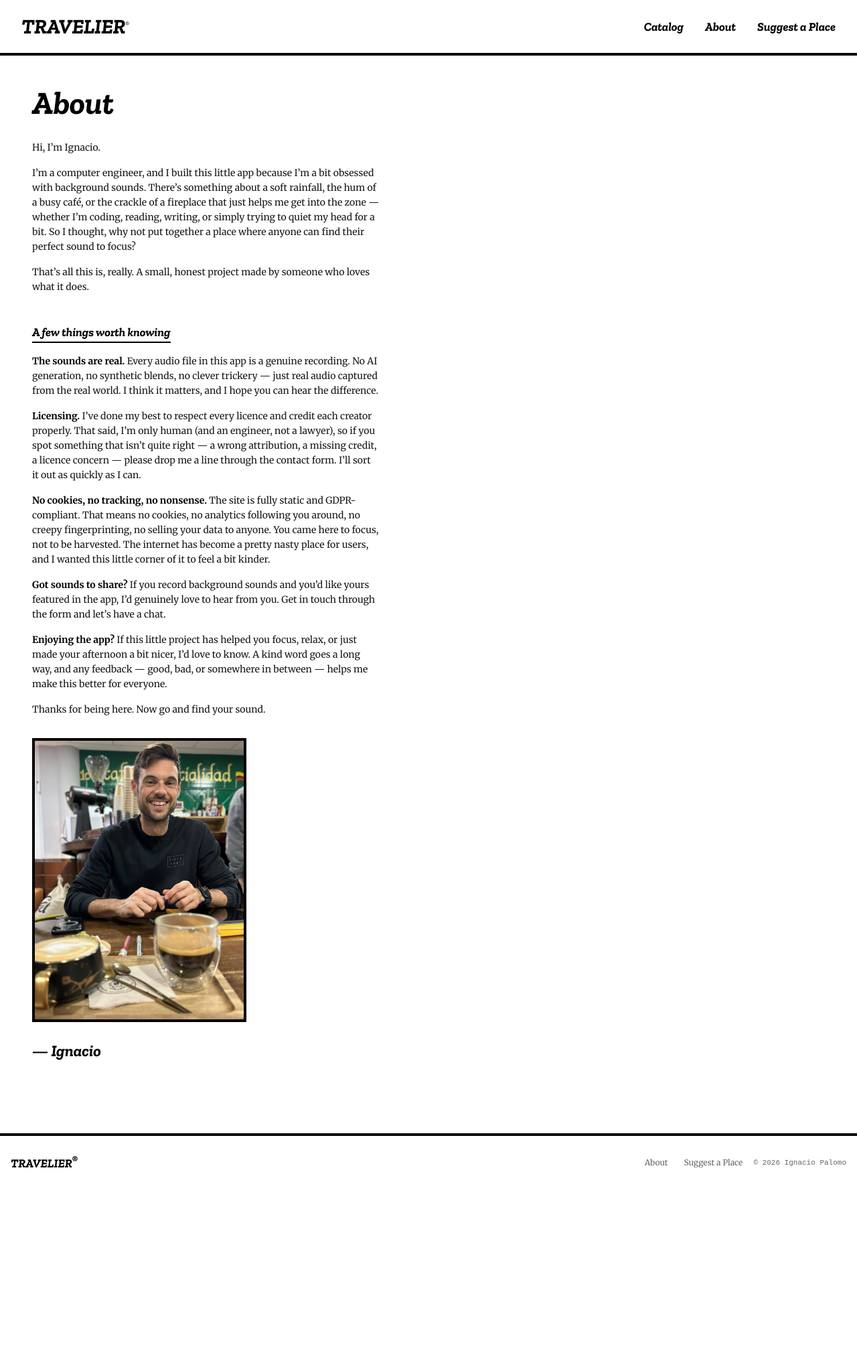
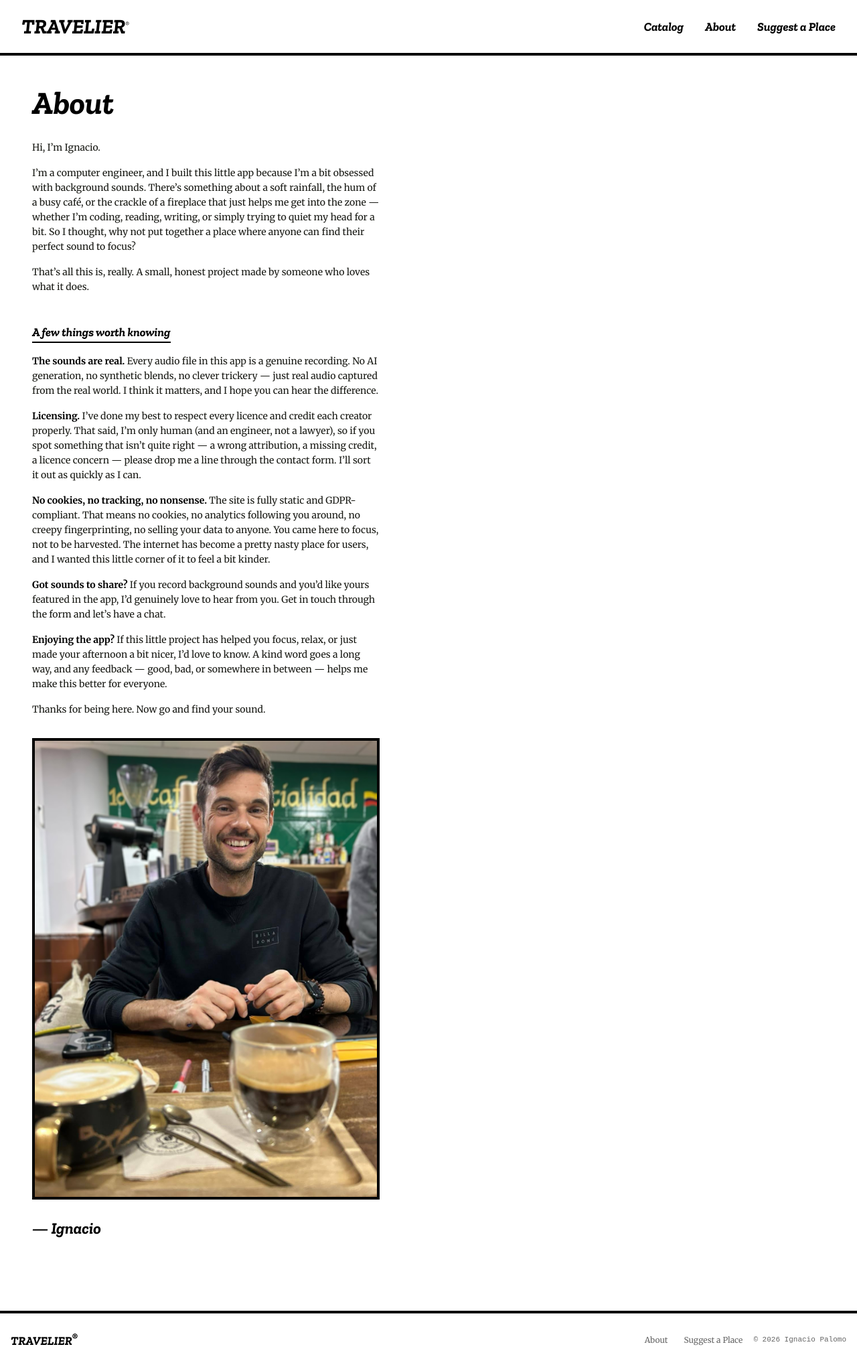
Before and after one commit to 3oheme/travelier, a Jekyll site: the page built from about.md, in a window 1280 px wide. Shown: the whole page at 67% size. Built offline with Jekyll 4.4.1, drawn with Linux system fonts in a browser that asks for light colours; before the commit the page ends 1776 px from its top, so only the background shows below that.

Commit message:
fix(about): remove max-width constraint on author photo
Co-Authored-By: Claude Sonnet 4.6 <noreply@anthropic.com>

```diff
--- a/assets/css/main.css
+++ b/assets/css/main.css
@@ -678,7 +678,6 @@ input[type="range"]:focus-visible {
 }
 
 .about-photo {
-  max-width: 320px;
   border: var(--rule-4) solid var(--ink);
   margin: var(--sp-8) 0 var(--sp-4);
   display: block;
```
